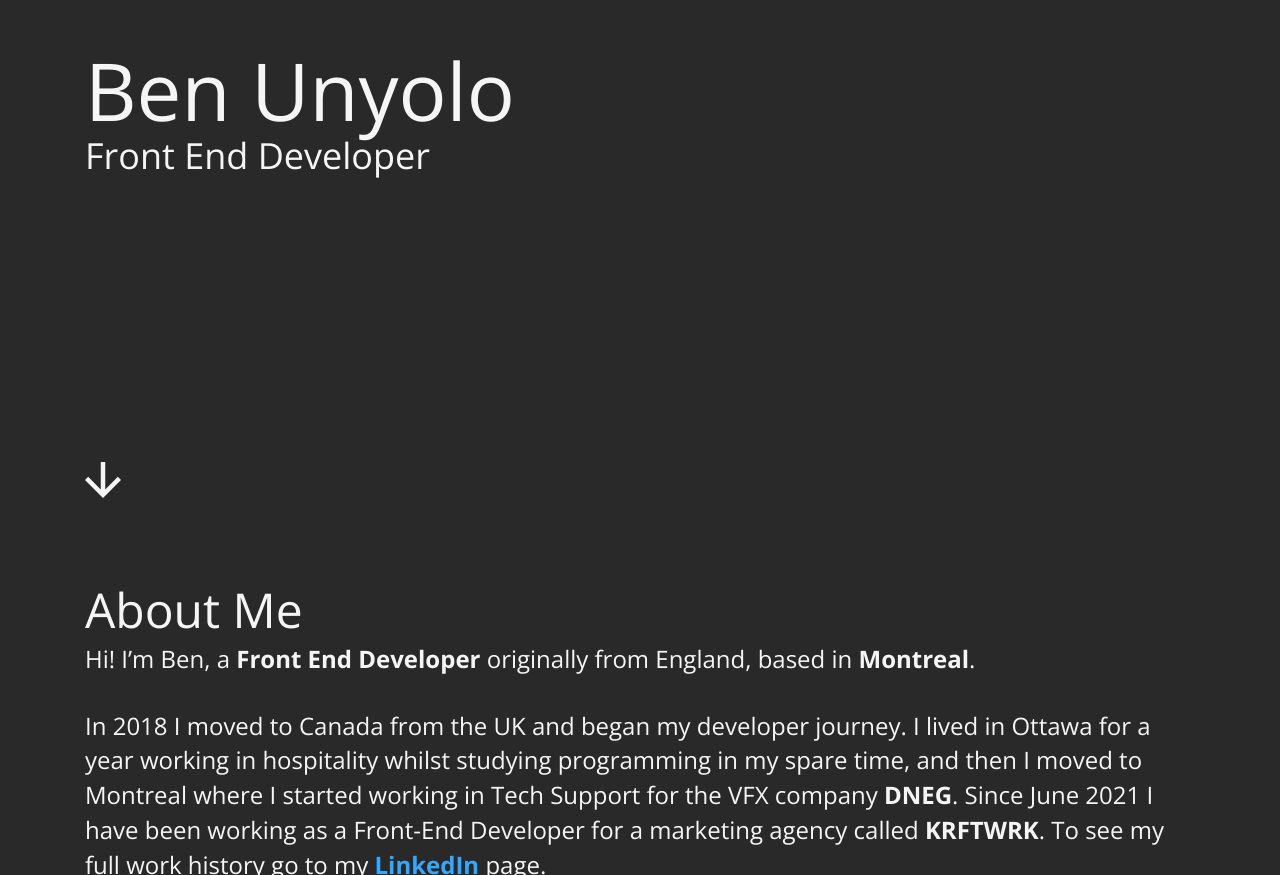
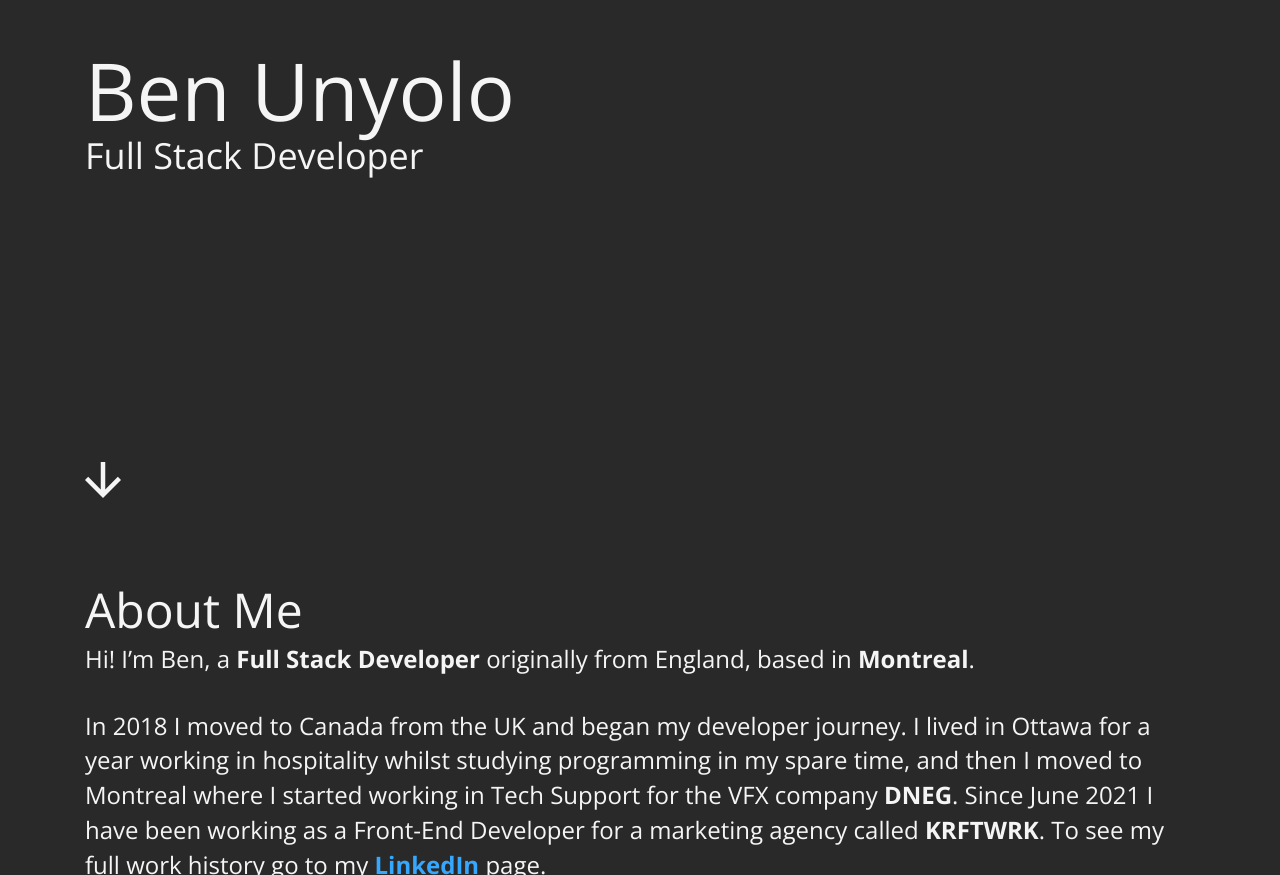
Before and after one commit to BenUnyolo/portfolio_v1, a website: page index.html in a window 1280 px wide. Shown: the part 280-1155 px from the top of the page. Drawn offline with nearby package versions, Linux system fonts and the light colour scheme.

Commit message:
updated copy

```diff
--- a/index.html
+++ b/index.html
@@ -22,7 +22,7 @@
   <link rel="icon" type="image/png" sizes="16x16" href="favicon-16x16.png">
   <link rel="manifest" href="site.webmanifest">
 
-  <title>Ben Unyolo | Front End Developer</title>
+  <title>Ben Unyolo | Full Stack Developer</title>
 </head>
 
 <body>
@@ -33,7 +33,7 @@
         <h1>Ben Unyolo</h1>
       </div>
       <div class="title">
-        <h2>Front End Developer</h2>
+        <h2>Full Stack Developer</h2>
       </div>
 
       <div class="arrowDiv scroll-link" data-scroll-location="aboutme">
@@ -49,7 +49,7 @@
     <!--  -->
     <section id="aboutme">
       <h3 class="smallPaddingTop">About Me</h3>
-      <p>Hi! I’m Ben, a <strong>Front End Developer</strong> originally from England, based in <strong>Montreal</strong>.</p>
+      <p>Hi! I’m Ben, a <strong>Full Stack Developer</strong> originally from England, based in <strong>Montreal</strong>.</p>
       <p>
         In 2018 I moved to Canada from the UK and began my developer journey. I lived in Ottawa for a year working in hospitality whilst studying programming in my spare time, and then I moved to Montreal where I started working in Tech Support for the VFX company <strong>DNEG</strong>. Since June 2021 I have been working as a Front-End Developer for a marketing agency called <strong>KRFTWRK</strong>. To see my full work history go to my <a href="https://www.linkedin.com/in/benunyolo/" target="_blank">LinkedIn</a> page.
       </p>
```
Also changed, not shown: 1 other file.
